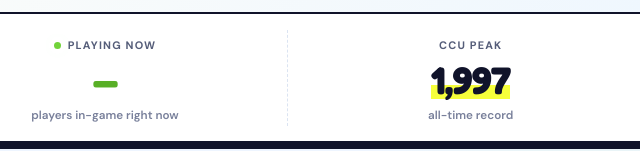
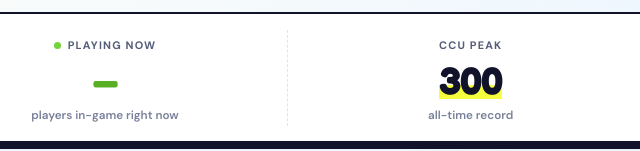
Before and after one commit to RoBonded/1-Mau-Works, a website: page index.html in a window 1280 px wide. Shown: the part 683-834 px from the top of the page, 535-1175 px from the left. Drawn offline with Linux system fonts and the light colour scheme; no server answers.

Commit message:
Change SEED_PEAK value from 1997 to 300

```diff
--- a/index.html
+++ b/index.html
@@ -271,7 +271,7 @@
         { id: '9544855325',  name: 'Find a Car' },
         { id: '9988996512',  name: 'Socrates Tower' }
       ];
-      const SEED_PEAK = 1997;
+      const SEED_PEAK = 300;
       const REFRESH_MS = 60000;
       const worker = 'https://roblox-stats.studioobbys.workers.dev/';
 
```
